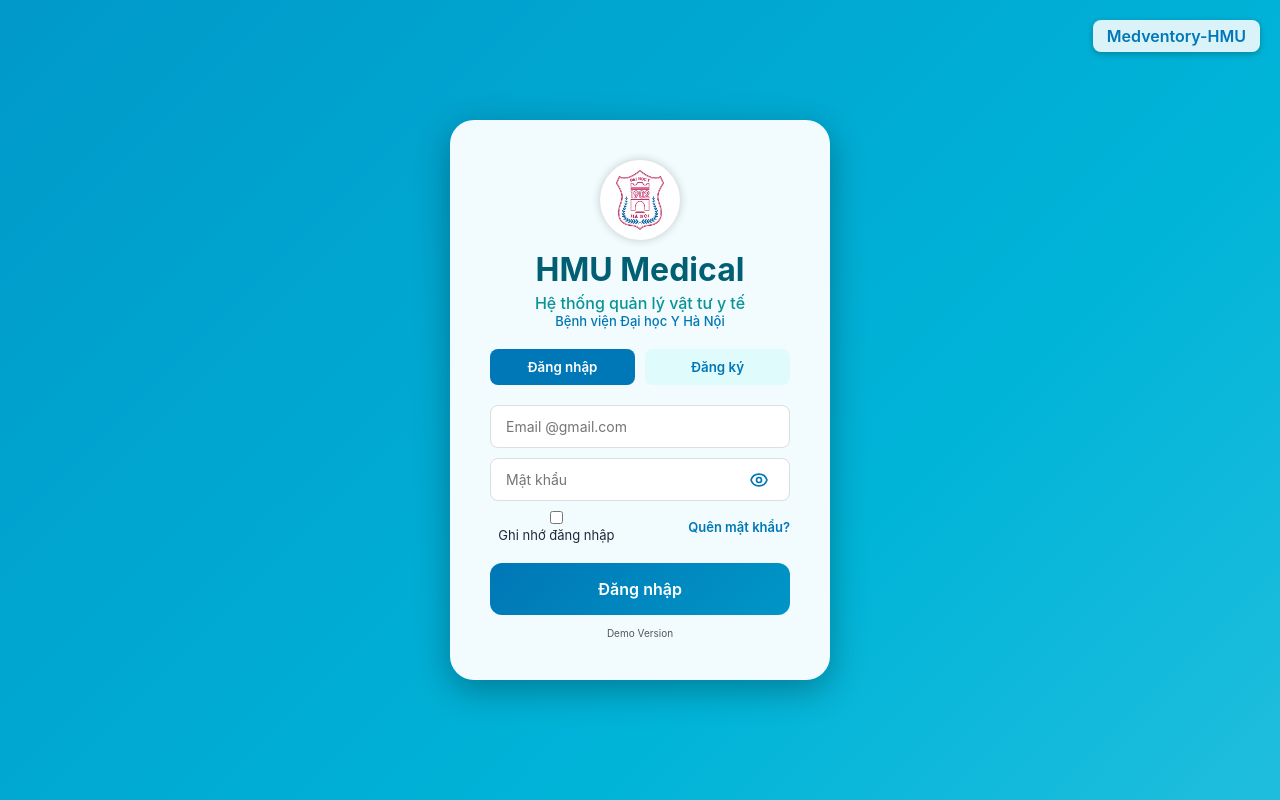
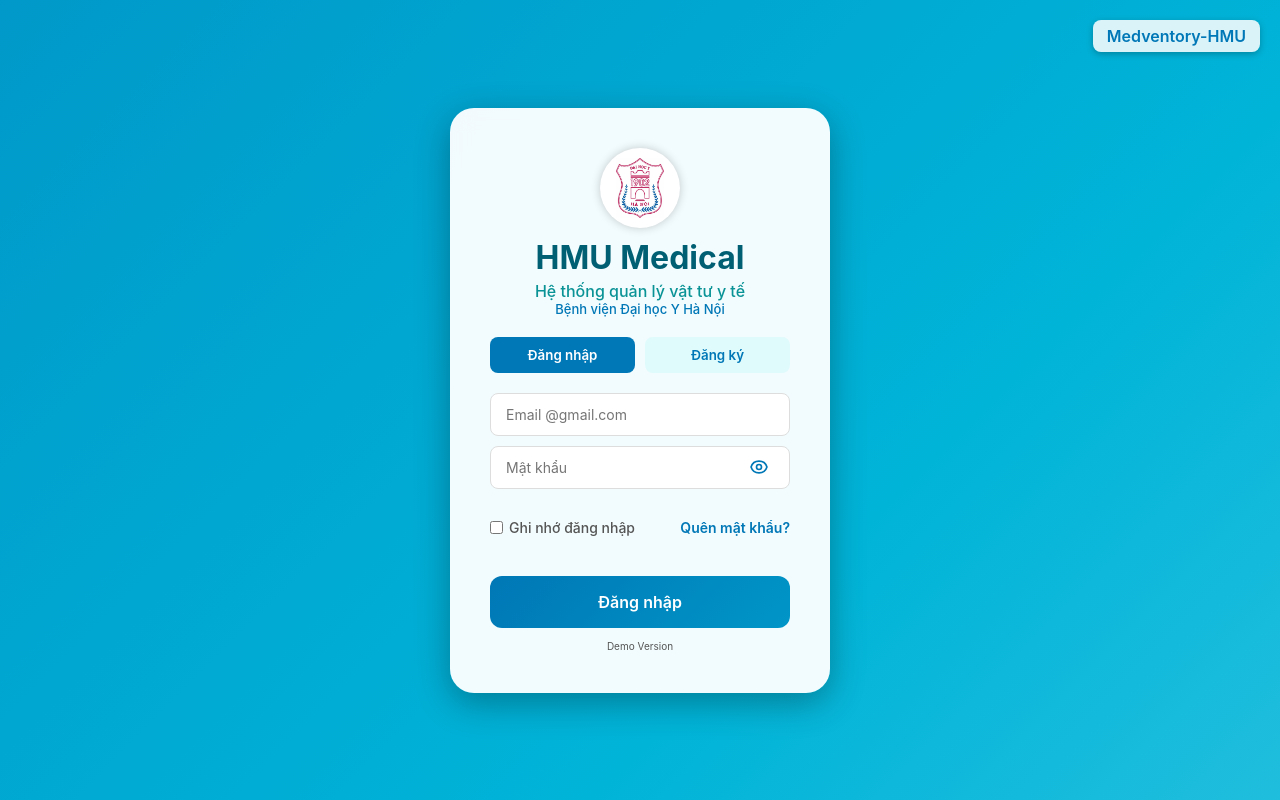
Before and after one commit to noname1711/Medventory-HMU, a React (Vite) app in the folder frontend/: page / in a window 1280 px wide. Built offline with nearby package versions, Linux system fonts and the light colour scheme.

Commit message:
update UI

```diff
--- a/frontend/src/components/AuthForm.css
+++ b/frontend/src/components/AuthForm.css
@@ -152,17 +152,30 @@
   display: flex;
   justify-content: space-between;
   align-items: center;
-  font-size: 13px;
+  font-size: 14px;
+  margin: 20px 0;
+  gap: 15px;
+}
+
+.remember-row label {
+  display: flex;
+  align-items: center;
+  gap: 6px;
+  cursor: pointer;
+  margin: 0;
+  color: #555;
+  font-weight: 500;
+  white-space: nowrap;
+  flex-shrink: 0;
 }
 
 .remember-row a {
   color: #0077b6;
   text-decoration: none;
   font-weight: 600;
-}
-
-.remember-row a:hover {
-  text-decoration: underline;
+  white-space: nowrap;
+  flex-shrink: 0;
+  font-size: 14px;
 }
 
 /* --- BUTTON --- */
```
